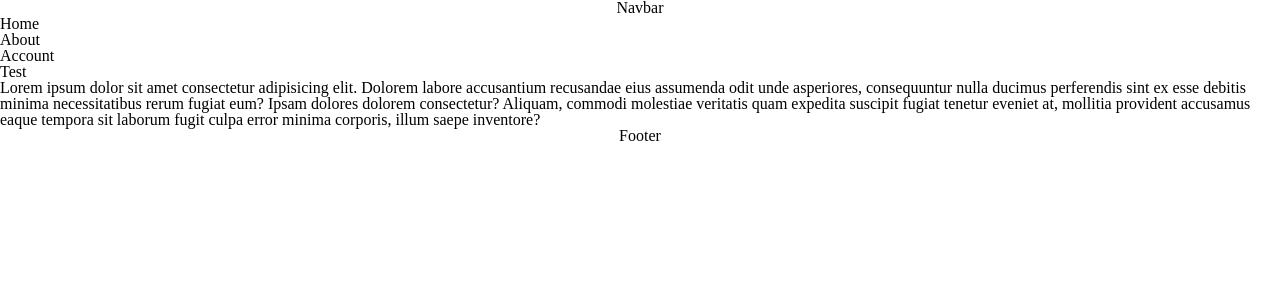
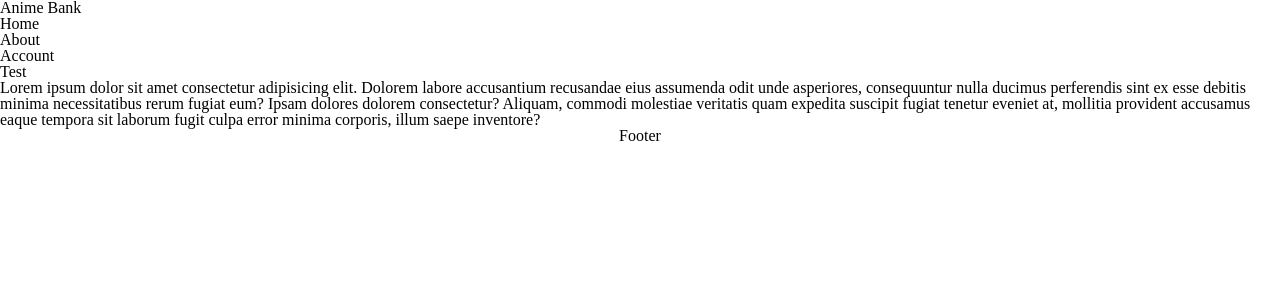
Before and after one commit to SIB-22-Bank-project/main, a Django app: page / in a window 1280 px wide. Shown: the top 300 px of the page. Run offline with Django 4.2, Linux system fonts and the light colour scheme.

Commit message:
styles added

```diff
--- a/SIB-22-Bank-project/Templates/core/navbar.html
+++ b/SIB-22-Bank-project/Templates/core/navbar.html
@@ -1,6 +1,6 @@
 <!-- Тут навбар -->
 <header class="header-container">
-    <p style="text-align: center;">Navbar</p>
+    <h1 class="logo">Anime Bank</h1>
     <ul class="navbar-links">
         <li class="navbar-link">Home</li>
         <li class="navbar-link">About</li>
```
